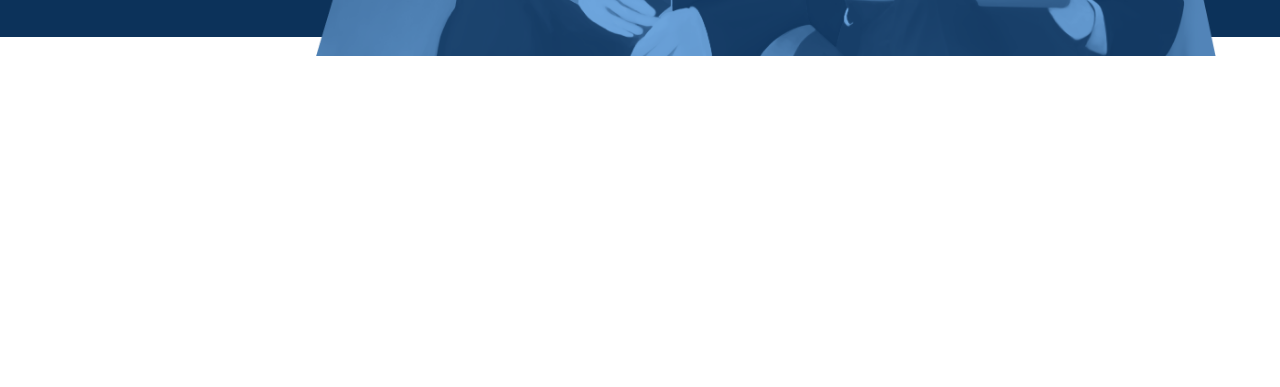
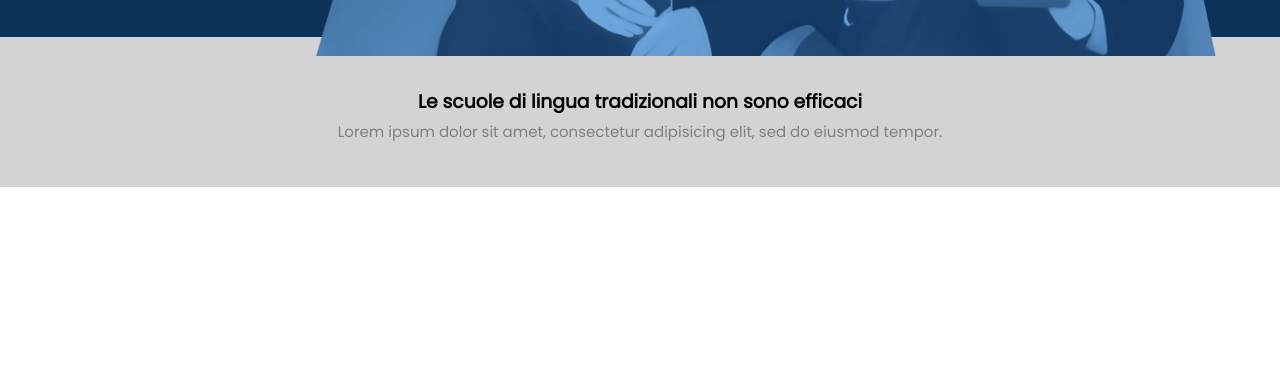
Before and after one commit to JesDon/htmlcss-fluentify, a plain HTML site: page index.html in a window 1280 px wide. Shown: the part 413-800 px from the top of the page. Drawn offline with Linux system fonts and the light colour scheme.

Commit message:
barra grigia completata

```diff
--- a/css/style.css
+++ b/css/style.css
@@ -73,7 +73,7 @@ header{
   padding: 0 12px;
 }
 .button {
-  background-color: #77CF94;
+  background-color: #7CBB02;
   border: none;
   color: white;
   padding: 7px;
@@ -106,3 +106,17 @@ header{
   position: absolute;
 }
 /* banner */
+
+/* barra grigia */
+.grey-bar{
+  height: 150px;
+  background-color: lightgrey;
+  text-align: center;
+  padding-top: 50px;
+  line-height: 30px;
+}
+.grey-bar p{
+  font-size: 15px;
+  color: grey;
+}
+/* /barra grigia */
--- a/index.html
+++ b/index.html
@@ -32,7 +32,6 @@
         </ul>
       </nav>
       <!-- /topbar -->
-
       <!-- banner -->
       <div class="banner">
         <h1>Scegli l'inglese studiato<br>per i professionisti</h1>
@@ -40,16 +39,15 @@
       </div>
       <img class="banner-img"src="img/background-header.png" alt="workers" width="900px">
       <!-- /banner -->
-
     </header>
     <!-- /intestazione -->
 
     <!-- corpo principale -->
     <main>
-
       <!-- sezione scuole lingua -->
-      <section>
-
+      <section class="grey-bar">
+        <h3>Le scuole di lingua tradizionali non sono efficaci</h3>
+        <p>Lorem ipsum dolor sit amet, consectetur adipisicing elit, sed do eiusmod tempor.</p>
       </section>
       <!-- /sezione scuole lingua -->
 
```
